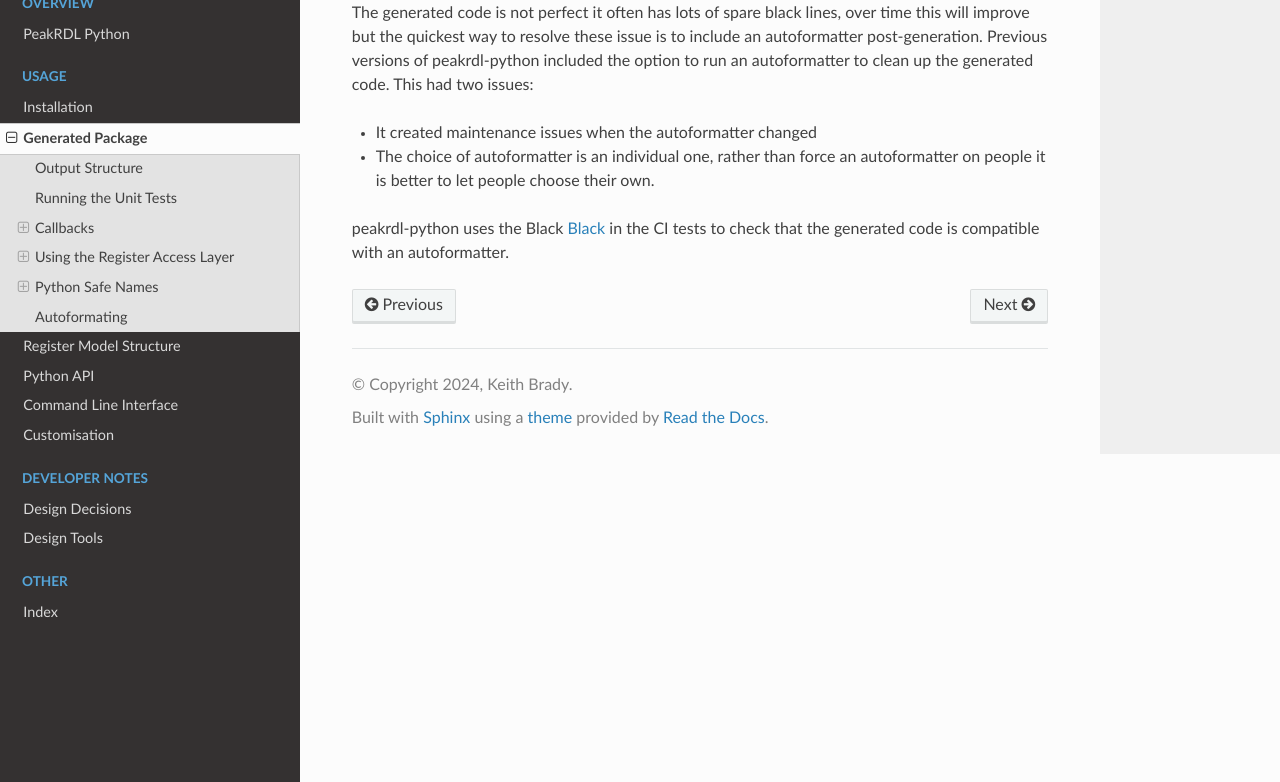
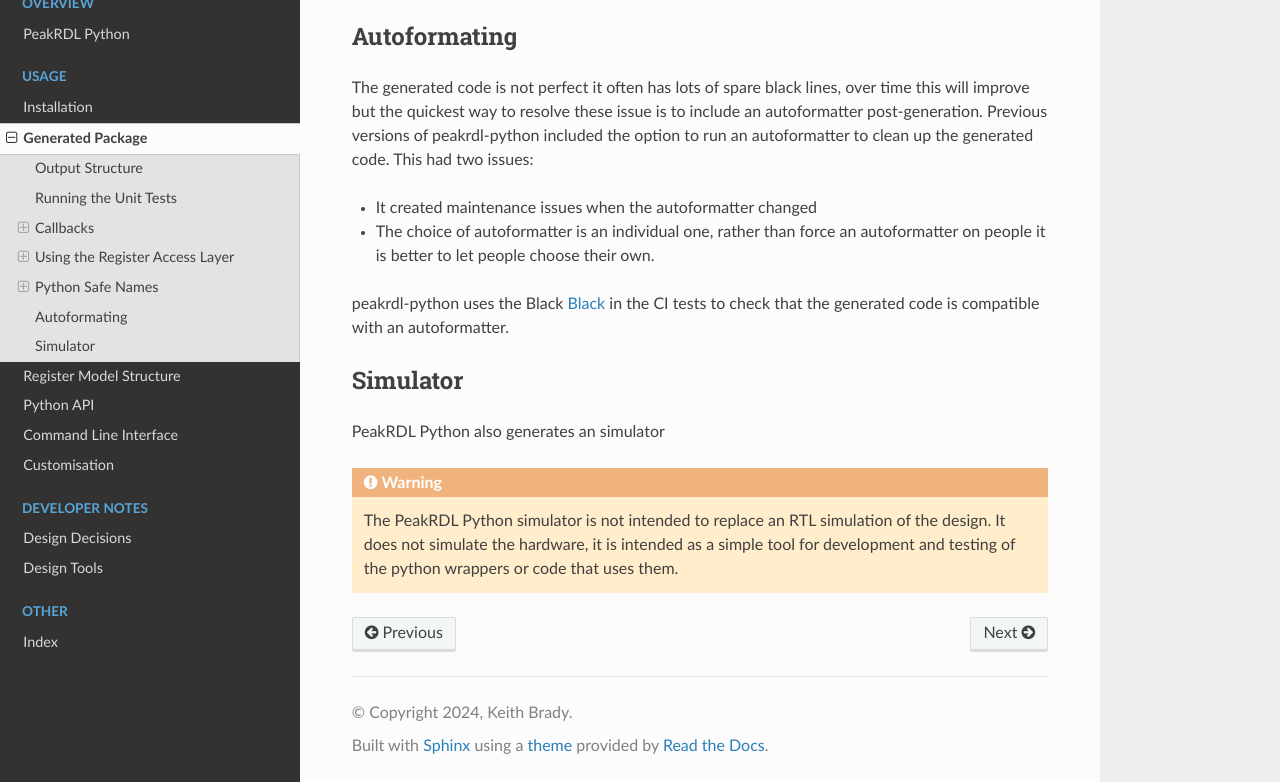
Before and after one commit to krcb197/PeakRDL-python, a Sphinx documentation site: the page built from docs/generated_package.rst, in a window 1280 px wide and 900 px high, scrolled down 9175 px, cut to the strip 118-900 px from the top of the window. Built offline with Sphinx 7.4.7 and the Read the Docs theme 2.0.0, drawn with Linux system fonts in a browser that asks for light colours; some of the changed text lies outside the part shown.

Commit message:
Added the simulator to the documentation

```diff
--- a/docs/generated_package.rst
+++ b/docs/generated_package.rst
@@ -413,3 +416,13 @@
 
 peakrdl-python uses the Black `Black <https://pypi.org/project/black/L>`_ in the CI tests to check
 that the generated code is compatible with an autoformatter.
+
+
+Simulator
+=========
+
+PeakRDL Python also generates an simulator
+
+.. warning:: The PeakRDL Python simulator is not intended to replace an RTL simulation of the
+             design. It does not simulate the hardware, it is intended as a simple tool for
+             development and testing of the python wrappers or code that uses them.
```
Also changed, not shown: other parts of docs/generated_package.rst (+3 -0 lines).
